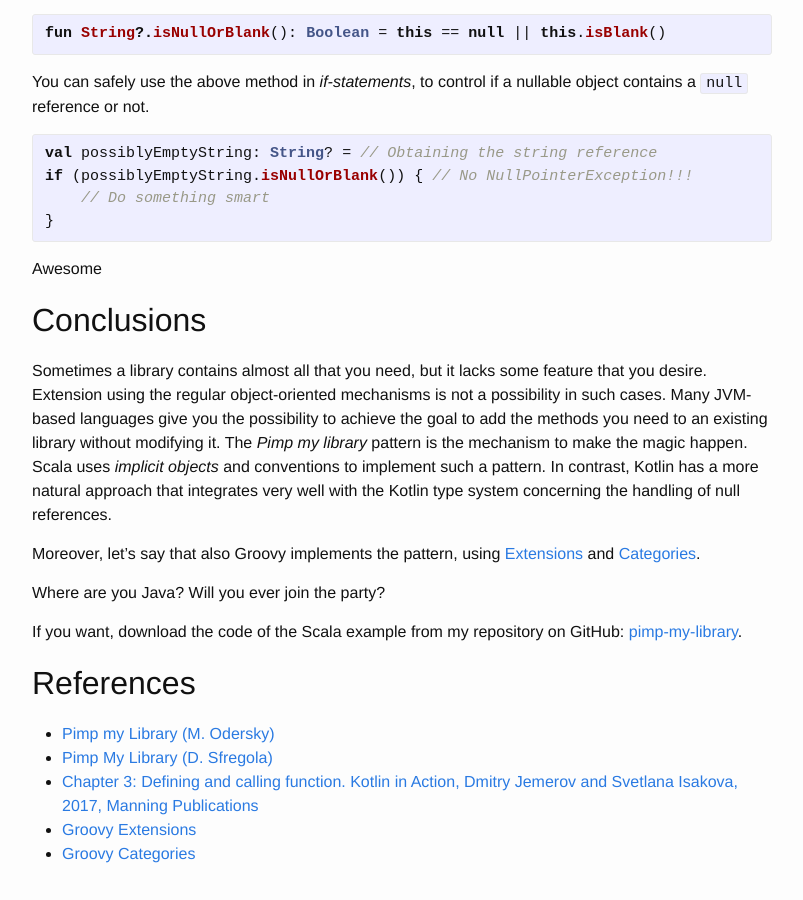
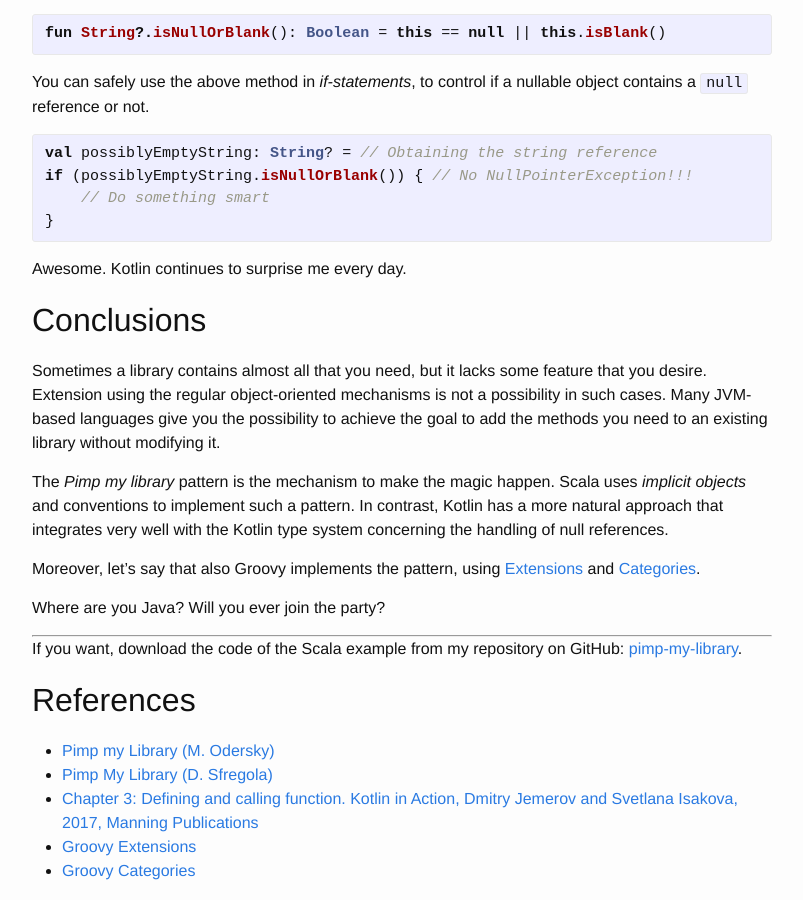
Before and after one commit to rcardin/rcardin.github.io, a Jekyll site: the page built from _posts/2019-12-15-pimp-my-library-pattern.markdown, in a window 1280 px wide and 900 px high, scrolled down 3303 px. Shown: the whole window, without its empty margins (238-1041 px from the left). Built offline with Jekyll 4.4.1, drawn with Linux system fonts in a browser that asks for light colours; nearby versions of some CDN libraries; comment, search, counter and statistics services are not loaded.

Commit message:
Small fixes on the post

```diff
--- a/_posts/2019-12-15-pimp-my-library-pattern.markdown
+++ b/_posts/2019-12-15-pimp-my-library-pattern.markdown
@@ -142,15 +142,19 @@ if (possiblyEmptyString.isNullOrBlank()) { // No NullPointerException!!!
 }
 {% endhighlight %}
 
-Awesome
+Awesome. Kotlin continues to surprise me every day.
 
 ## Conclusions
 
-Sometimes a library contains almost all that you need, but it lacks some feature that you desire. Extension using the regular object-oriented mechanisms is not a possibility in such cases. Many JVM-based languages give you the possibility to achieve the goal to add the methods you need to an existing library without modifying it. The _Pimp my library_ pattern is the mechanism to make the magic happen. Scala uses _implicit objects_ and conventions to implement such a pattern. In contrast, Kotlin has a more natural approach that integrates very well with the Kotlin type system concerning the handling of null references.
+Sometimes a library contains almost all that you need, but it lacks some feature that you desire. Extension using the regular object-oriented mechanisms is not a possibility in such cases. Many JVM-based languages give you the possibility to achieve the goal to add the methods you need to an existing library without modifying it.
+
+The _Pimp my library_ pattern is the mechanism to make the magic happen. Scala uses _implicit objects_ and conventions to implement such a pattern. In contrast, Kotlin has a more natural approach that integrates very well with the Kotlin type system concerning the handling of null references.
 
 Moreover, let's say that also Groovy implements the pattern, using [Extensions](https://www.baeldung.com/groovy-metaprogramming#extensions) and [Categories](https://www.baeldung.com/groovy-categories).
 
 Where are you Java? Will you ever join the party?
+
+---
 
 If you want, download the code of the Scala example from my repository on GitHub: [pimp-my-library](https://github.com/rcardin/pimp-my-library).
 
```
